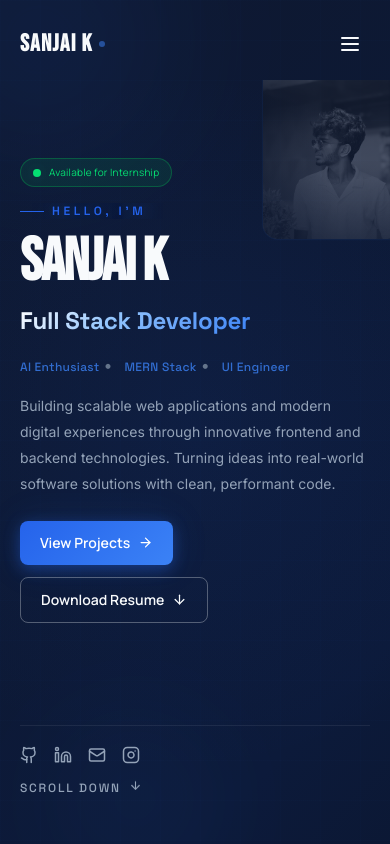
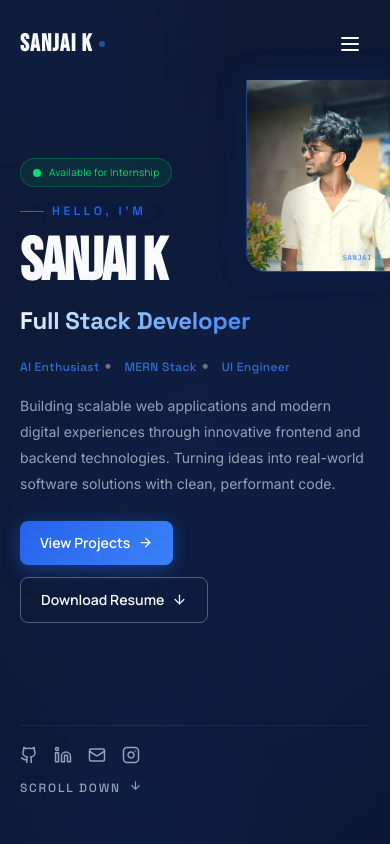
Before and after one commit to sanjaikarthik777-hash/sanjaikportfolio, a Next.js app: page / in a window 390 px wide. Shown: the top 844 px of the page. Built offline with nearby package versions, Linux system fonts and the light colour scheme.

Commit message:
fix: brighten mobile portrait - remove opacity-30 and grayscale, add brightness-110 contrast-105

```diff
--- a/src/components/Hero.tsx
+++ b/src/components/Hero.tsx
@@ -189,18 +189,36 @@ export default function Hero() {
         </motion.div>
       </div>
 
-      {/* Mobile portrait — shown only on mobile as a decorative element */}
-      <div className="md:hidden absolute top-20 right-0 w-32 h-40 sm:w-44 sm:h-56 z-0 opacity-30 pointer-events-none overflow-hidden"
-        style={{ borderRadius: '0 0 0 16px', borderLeft: '1px solid rgba(59,130,246,0.2)', borderBottom: '1px solid rgba(59,130,246,0.2)' }}
+      {/* Mobile portrait — shown only on mobile as a properly visible photo card */}
+      <div
+        className="md:hidden absolute top-20 right-0 w-36 h-48 sm:w-48 sm:h-64 z-10 pointer-events-none overflow-hidden"
+        style={{
+          borderRadius: '0 0 0 20px',
+          border: '1px solid rgba(59,130,246,0.4)',
+          borderRight: 'none',
+          borderTop: 'none',
+          boxShadow: '0 0 30px rgba(37,99,235,0.3), -4px 4px 20px rgba(0,0,0,0.5)',
+        }}
       >
         {/* eslint-disable-next-line @next/next/no-img-element */}
         <img
           src="/port front.jpeg"
           alt=""
           aria-hidden="true"
-          className="w-full h-full object-cover object-top grayscale"
+          className="w-full h-full object-cover object-top brightness-110 contrast-105"
         />
-        <div className="absolute inset-0" style={{ background: 'linear-gradient(to right, rgba(8,11,18,0.5) 0%, transparent 60%), linear-gradient(to top, rgba(8,11,18,0.6) 0%, transparent 50%)' }} />
+        {/* Subtle left-side fade only — keeps text readable, photo stays bright */}
+        <div
+          className="absolute inset-0"
+          style={{ background: 'linear-gradient(to right, rgba(8,11,18,0.55) 0%, transparent 45%)' }}
+        />
+        {/* Editorial label */}
+        <div
+          className="absolute bottom-2 right-2 font-mono text-[7px] tracking-widest text-electric-blue"
+          style={{ textShadow: '0 0 8px rgba(59,130,246,0.8)' }}
+        >
+          SANJAI K
+        </div>
       </div>
 
       {/* Hero Content — Left side */}
```
